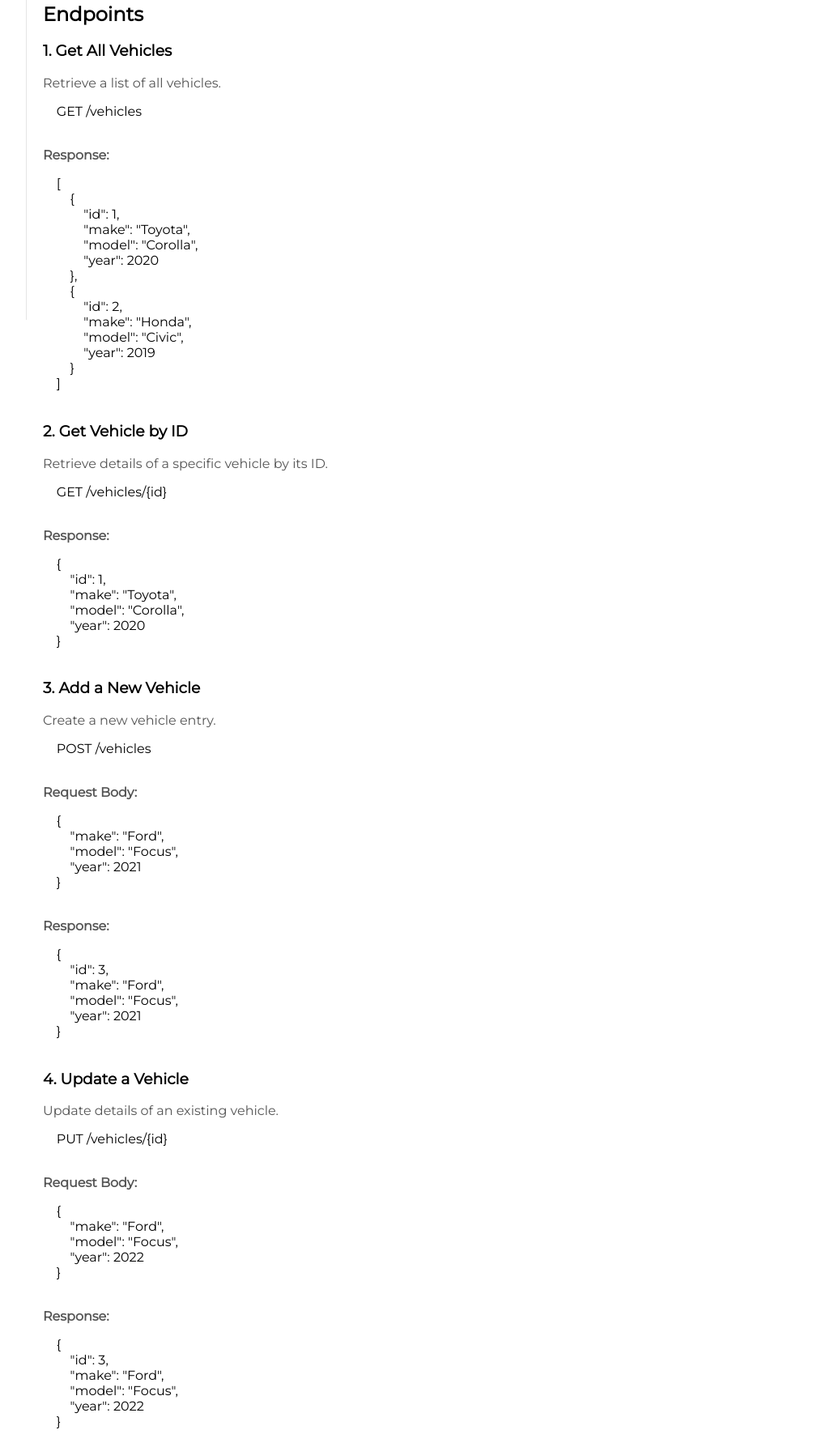
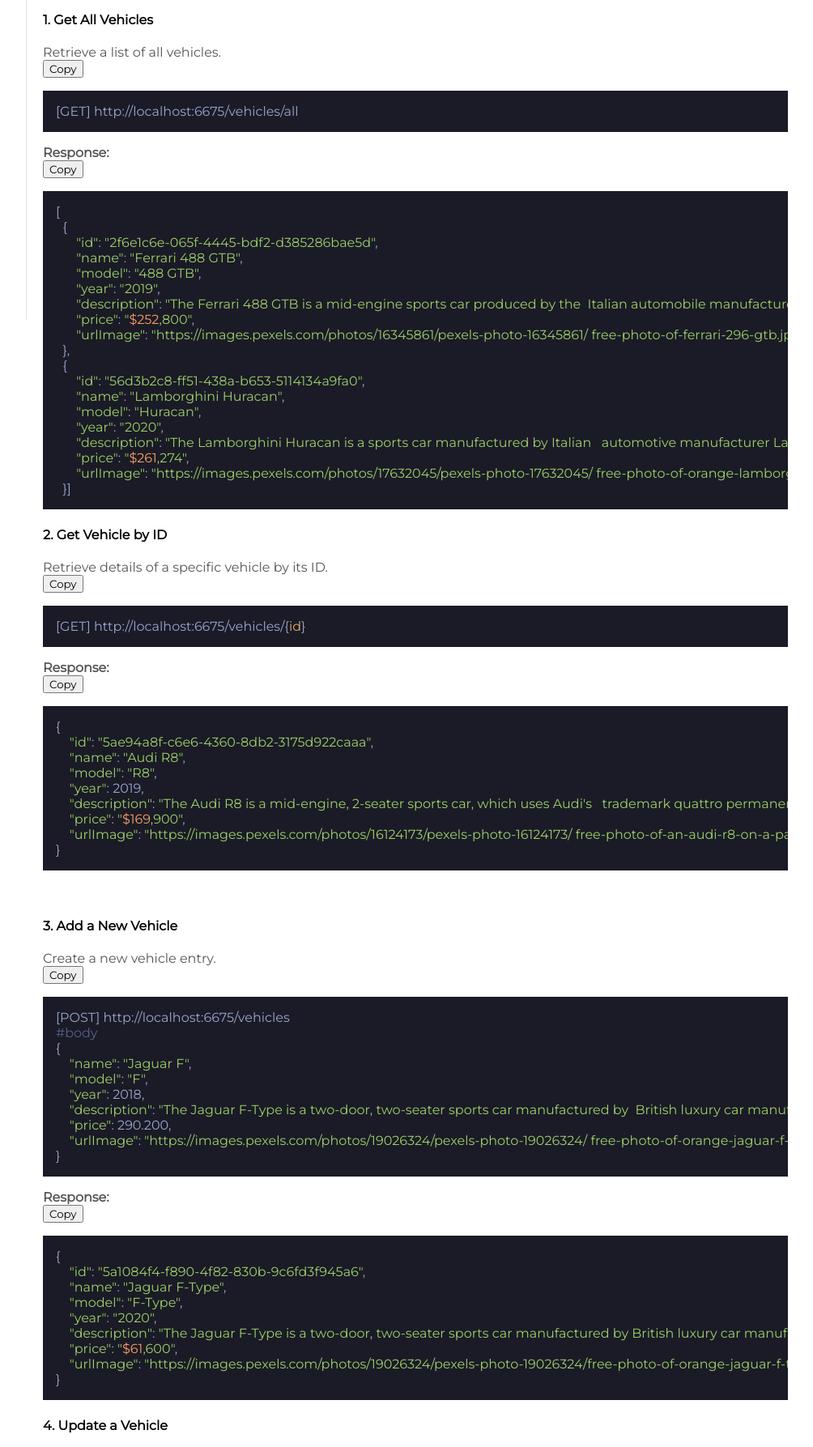
Before and after one commit to MaicolCode/APIVehicles, a website: page web/documentation.html in a window 1280 px wide. Shown: the part 385-2172 px from the top of the page at 81% size, without its empty margins (223-1227 px from the left). Drawn offline with nearby package versions, Linux system fonts and the light colour scheme; some packages are replaced by stand-ins of ours; a script that the page names is missing.

Commit message:
Enhance API documentation with syntax highlighting and copy functionality for code snippets

```diff
--- a/web/documentation.html
+++ b/web/documentation.html
@@ -10,9 +10,31 @@
       href="https://fonts.googleapis.com/css2?family=Montserrat&display=swap"
       rel="stylesheet"
     />
+
+    <!--Highlight.js cnd dependency for the sintaxis-->
+    <link
+      href="https://cdnjs.cloudflare.com/ajax/libs/highlight.js/11.8.0/styles/tokyo-night-dark.min.css"
+      rel="stylesheet"
+    />
+    <script src="https://cdnjs.cloudflare.com/ajax/libs/highlight.js/11.8.0/highlight.min.js"></script>
+    <!--Clipboard.js cdn dependency for the copy code-->
+    <!-- Clipboard.js para copiar el código -->
+    <script src="https://cdnjs.cloudflare.com/ajax/libs/clipboard.js/2.0.11/clipboard.min.js"></script>
     <title>Document</title>
   </head>
   <body>
+    <script>
+      document.addEventListener('DOMContentLoaded', () => {
+        // Initialize Highlight.js
+        hljs.highlightAll()
+        // Initialize Clipboard.js
+        const clipboard = new ClipboardJS('.copy-btn')
+        clipboard.on('success', (e) => {
+          alert('¡Código copiado!')
+          e.clearSelection()
+        })
+      })
+    </script>
     <header>
       <nav class="menu-bar">
         <article>
@@ -48,158 +70,191 @@
           </li>
         </ul>
       </section>
-      <section class="notes-docs">
+      <section class="notes-docs" id="base-url">
         <h1>API Vehicles Documentation</h1>
-        <p>
+        <p >
           Welcome to the API Vehicles documentation. This guide will help you
           understand how to interact with the API.
         </p>
 
-        <h2>Base URL</h2>
-        <pre>https://api.vehicles.com/v1</pre>
+        <h3 id="endpoints">Base URL</h3>
+        <hr>
+       <div>
+        <p>The base URL for all API requests is:</p>
+        <div class="code-block">
+          <button class="copy-btn" data-clipboard-target="#code-base-url">
+            Copy
+          </button>
+          <pre><code id="code-base-url">http://localhost:6675/vehicles</code></pre>
+       </div>
 
-        <h2>Authentication</h2>
-        <p>
-          The API uses API keys for authentication. Include your API key in the
-          <code>Authorization</code> header as follows:
-        </p>
-        <pre>
-    Authorization: Bearer YOUR_API_KEY
-    </pre
-        >
 
-        <h2>Endpoints</h2>
 
-        <h3>1. Get All Vehicles</h3>
+        <h3>Endpoints</h3>
+        <hr>
+        <h4>1. Get All Vehicles</h4>
         <p>Retrieve a list of all vehicles.</p>
-        <pre>
-    GET /vehicles
-    </pre
-        >
+        <div class="code-block">
+          <button class="copy-btn" data-clipboard-target="#code-vehicles">
+            Copy
+          </button>
+          <pre><code id="code-vehicles" >[GET] http://localhost:6675/vehicles/all          </code></pre>
         <p><strong>Response:</strong></p>
-        <pre>
-    [
-        {
-            "id": 1,
-            "make": "Toyota",
-            "model": "Corolla",
-            "year": 2020
-        },
-        {
-            "id": 2,
-            "make": "Honda",
-            "model": "Civic",
-            "year": 2019
-        }
-    ]
-    </pre
-        >
+        <section class="code-block">
+          <button class="copy-btn" data-clipboard-target="#code-vehicles-response">
+            Copy
+          </button>
+          <pre><code id="code-vehicles-response">[
+  {
+      "id": "2f6e1c6e-065f-4445-bdf2-d385286bae5d",
+      "name": "Ferrari 488 GTB",
+      "model": "488 GTB",
+      "year": "2019",
+      "description": "The Ferrari 488 GTB is a mid-engine sports car produced by the  Italian automobile manufacturer Ferrari.",
+      "price": "$252,800",
+      "urlImage": "https://images.pexels.com/photos/16345861/pexels-photo-16345861/ free-photo-of-ferrari-296-gtb.jpeg?auto=compress&cs=tinysrgb&w=1260&h=750&dpr=1"
+  },
+  {
+      "id": "56d3b2c8-ff51-438a-b653-5114134a9fa0",
+      "name": "Lamborghini Huracan",
+      "model": "Huracan",
+      "year": "2020",
+      "description": "The Lamborghini Huracan is a sports car manufactured by Italian   automotive manufacturer Lamborghini.",
+      "price": "$261,274",
+      "urlImage": "https://images.pexels.com/photos/17632045/pexels-photo-17632045/ free-photo-of-orange-lamborghini-huracan-sports-car-standing-on-pads.jpeg? auto=compress&cs=tinysrgb&w=1260&h=750&dpr=1"
+  }]</code></pre>
+        </section>
 
-        <h3>2. Get Vehicle by ID</h3>
+        <h4>2. Get Vehicle by ID</h4>
         <p>Retrieve details of a specific vehicle by its ID.</p>
-        <pre>
-    GET /vehicles/{id}
-    </pre
-        >
+        <div class="code-block">
+          <button class="copy-btn" data-clipboard-target="#code-vehicle-id">
+            Copy
+          </button>
+          <pre><code id="code-vehicle-id">[GET] http://localhost:6675/vehicles/{id}</code></pre>
+        </div>
         <p><strong>Response:</strong></p>
-        <pre>
-    {
-        "id": 1,
-        "make": "Toyota",
-        "model": "Corolla",
-        "year": 2020
-    }
-    </pre
-        >
+        <div class="code-block">
+          <button class="copy-btn" data-clipboard-target="#code-vehicle-id">
+            Copy
+          </button>
+          <pre><code id="code-vehicle-id">{
+    "id": "5ae94a8f-c6e6-4360-8db2-3175d922caaa",
+    "name": "Audi R8",
+    "model": "R8",
+    "year": 2019,
+    "description": "The Audi R8 is a mid-engine, 2-seater sports car, which uses Audi's   trademark quattro permanent all-wheel drive system.",
+    "price": "$169,900",
+    "urlImage": "https://images.pexels.com/photos/16124173/pexels-photo-16124173/ free-photo-of-an-audi-r8-on-a-parking-lot-at-red-rocks-colorado-usa.jpeg?auto=compress&  cs=tinysrgb&w=1260&h=750&dpr=1"
+}</code>
+          </pre>
+        </div>
 
-        <h3>3. Add a New Vehicle</h3>
+        <h4>3. Add a New Vehicle</h4>
         <p>Create a new vehicle entry.</p>
-        <pre>
-    POST /vehicles
-    </pre
-        >
-        <p><strong>Request Body:</strong></p>
-        <pre>
-    {
-        "make": "Ford",
-        "model": "Focus",
-        "year": 2021
-    }
-    </pre
-        >
+        <div class="code-block">
+          <button class="copy-btn" data-clipboard-target="#code-vehicle-post">
+            Copy
+          </button><pre><code id="code-vehicle-post">[POST] http://localhost:6675/vehicles
+#body
+{
+    "name": "Jaguar F",
+    "model": "F",
+    "year": 2018,
+    "description": "The Jaguar F-Type is a two-door, two-seater sports car manufactured by  British luxury car manufacturer Jaguar Land Rover.",
+    "price": 290.200,
+    "urlImage": "https://images.pexels.com/photos/19026324/pexels-photo-19026324/ free-photo-of-orange-jaguar-f-type.jpeg?auto=compress&cs=tinysrgb&w=1260&h=750&dpr=1"
+}</code></pre>
+        </div>
         <p><strong>Response:</strong></p>
-        <pre>
-    {
-        "id": 3,
-        "make": "Ford",
-        "model": "Focus",
-        "year": 2021
-    }
-    </pre
-        >
+        <div class="code-block">
+          <button
+            class="copy-btn"
+            data-clipboard-target="#code-vehicle-post-response"
+          >
+            Copy
+          </button><pre><code id="code-vehicle-post-response">{
+    "id": "5a1084f4-f890-4f82-830b-9c6fd3f945a6",
+    "name": "Jaguar F-Type",
+    "model": "F-Type",
+    "year": "2020",
+    "description": "The Jaguar F-Type is a two-door, two-seater sports car manufactured by British luxury car manufacturer Jaguar Land Rover.",
+    "price": "$61,600",
+    "urlImage": "https://images.pexels.com/photos/19026324/pexels-photo-19026324/free-photo-of-orange-jaguar-f-type.jpeg?auto=compress&cs=tinysrgb&w=1260&h=750&dpr=1"
+}</code></pre>
+        </div>
 
-        <h3>4. Update a Vehicle</h3>
+        <h4>4. Update a Vehicle</h4>
         <p>Update details of an existing vehicle.</p>
-        <pre>
-    PUT /vehicles/{id}
-    </pre
-        >
-        <p><strong>Request Body:</strong></p>
-        <pre>
-    {
-        "make": "Ford",
-        "model": "Focus",
-        "year": 2022
-    }
-    </pre
-        >
+        <div class="code-block">
+          <button class="copy-btn" data-clipboard-target="#code-vehicle-put">
+            Copy
+          </button><pre><code id="code-vehicle-put">[PUT] http://localhost:6675/vehicles/{id}
+
+#body
+
+{
+  "year": 2020
+}</code></pre>
+        </div>
         <p><strong>Response:</strong></p>
-        <pre>
-    {
-        "id": 3,
-        "make": "Ford",
-        "model": "Focus",
-        "year": 2022
-    }
-    </pre
-        >
+        <div class="code-block">
+          <button
+            class="copy-btn"
+            data-clipboard-target="#code-vehicle-put-response"
+          >
+            Copy
+          </button><pre><code id="code-vehicle-put-response">{
+    "id": "5ae94a8f-c6e6-4360-8db2-3175d922caaa",
+    "name": "Audi R8",
+    "model": "R8",
+    "year": 2019,
+    "description": "The Audi R8 is a mid-engine, 2-seater sports car, which uses Audi's   trademark qupermanent all-wheel drive system.",
+    "price": "$169,900",
+    "urlImage": "https://images.pexels.com/photos/16124173/ pexels-photo-161free-photo-of-an-audi-r8-on-a-parking-lot-at-red-rocks-colorado-usa. jpeg?auto=compress&cs=tinysrgb&wh=750&dpr=1"
+}</code></pre>
+        </div>
 
-        <h3>5. Delete a Vehicle</h3>
+        <h4>5. Delete a Vehicle</h4>
         <p>Delete a vehicle by its ID.</p>
-        <pre>
-    DELETE /vehicles/{id}
-    </pre
-        >
+        <div class="code-block">
+          <button class="copy-btn" data-clipboard-target="#code-vehicle-delete">
+            Copy
+          </button>
+          <pre><code id="code-vehicle-delete">[DELETE] http://localhost:6675/vehicles/{id}</code></pre>
+        </div>
+
         <p><strong>Response:</strong></p>
-        <pre>
-    {
-        "message": "Vehicle deleted successfully."
-    }
-    </pre
-        >
+        <pre><code>{
+    "message": "Vehicle deleted successfully."
+}</code></pre>
 
-        <h2 id="error-handling">Error Handling</h2>
+        <h3 id="error-handling">Error Handling</h3>
+        <hr>
         <p>
           The API returns standard HTTP status codes to indicate the success or
           failure of a request. Common status codes include:
         </p>
         <ul>
-          <li><strong>200 OK:</strong> The request was successful.</li>
           <li>
-            <strong>400 Bad Request:</strong> The request was invalid or cannot
-            be served.
+            <strong>200 OK:</strong>
+            The request was successful.
           </li>
           <li>
-            <strong>401 Unauthorized:</strong> Authentication failed or API key
-            is missing.
+            <strong>400 Bad Request:</strong>
+            The request was invalid or cannot be served.
           </li>
           <li>
-            <strong>404 Not Found:</strong> The requested resource could not be
-            found.
+            <strong>401 Unauthorized:</strong>
+            Authentication failed or API key is missing.
           </li>
           <li>
-            <strong>500 Internal Server Error:</strong> An error occurred on the
-            server.
+            <strong>404 Not Found:</strong>
+            The requested resource could not be found.
+          </li>
+          <li>
+            <strong>500 Internal Server Error:</strong>
+            An error occurred on the server.
           </li>
         </ul>
       </section>
```
